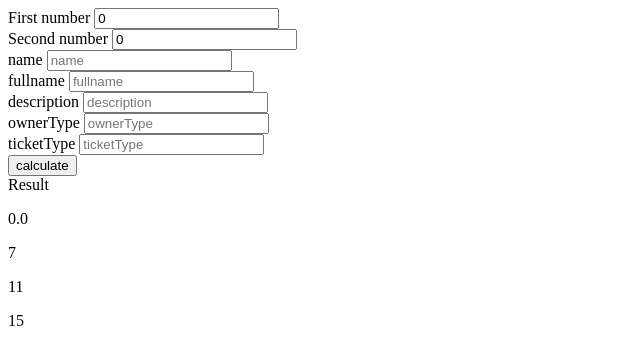
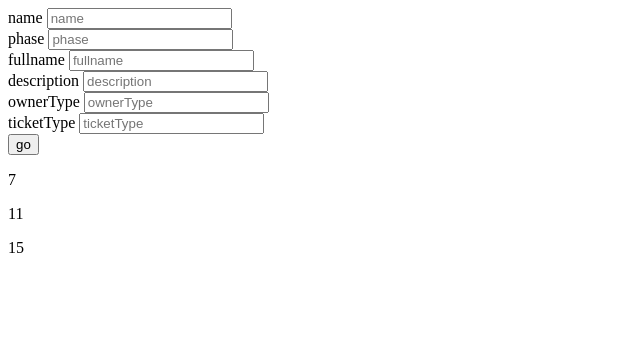
Before and after one commit to XiaolinSong5/calculator-frontend, an Angular app: page / in a window 1280 px wide. Shown: the top 364 px of the page, without its empty margins (0-640 px from the left). Built offline with nearby package versions, Linux system fonts and the light colour scheme; data requests are answered from the project's data file.

Commit message:
Replace second with phase

```diff
--- a/src/app/Calculation.ts
+++ b/src/app/Calculation.ts
@@ -1,7 +1,7 @@
 export interface Calculation {
   id: number;
   firstNumber: number;
-  secondNumber: number;
+  phase: string;
   result: number;
   name: string;
   fullname: string;
--- a/src/app/components/calculations/calculations.component.ts
+++ b/src/app/components/calculations/calculations.component.ts
@@ -19,7 +19,7 @@ export class CalculationsComponent implements OnInit {
     );
   }
   addCalculation(calculation: Calculation) {
-    console.log("calculations component add calculation. first: " + calculation.firstNumber + " second:" + calculation.secondNumber);
+    console.log("calculations component add calculation. first: " + calculation.firstNumber);
     this.calculatorService.addCalculation(calculation).subscribe((calculation)=> (
       this.calculations.push(calculation)
     ));
--- a/src/app/components/calculator/calculator.component.html
+++ b/src/app/components/calculator/calculator.component.html
@@ -1,15 +1,16 @@
 <form (ngSubmit)="onSubmit()">
-  <div>
-    <label for="first"> First number </label>
-    <input type="number" name="first" [(ngModel)]="first" id="first" placeholder="first number">
-  </div>
-  <div>
-    <label> Second number </label>
-    <input type="number" name="second" [(ngModel)]="second" id="second" placeholder="second number">
-  </div>
+  <!--<div>-->
+    <!--<label for="first"> First number </label>-->
+    <!--<input type="number" name="first" [(ngModel)]="first" id="first" placeholder="first number">-->
+  <!--</div>-->
+
   <div>
   <label for="name"> name </label>
   <input type="text" name="name" [(ngModel)]="name" id="name" placeholder="name">
+  </div>
+  <div>
+    <label> phase </label>
+    <input type="text" name="phase" [(ngModel)]="phase" id="phase" placeholder="phase">
   </div>
   <div>
     <label> fullname </label>
@@ -27,9 +28,5 @@
     <label> ticketType </label>
     <input type="text" name="ticketType" [(ngModel)]="ticketType" id="ticketType" placeholder="ticketType">
   </div>
-  <input type="submit" value="calculate">
-  <div>
-  <label> Result </label>
-    <p>{{resultDisplay}}</p>
-  </div>
+  <input type="submit" value="go">
 </form>
--- a/src/app/components/calculator/calculator.component.ts
+++ b/src/app/components/calculator/calculator.component.ts
@@ -13,7 +13,7 @@ export class CalculatorComponent implements OnInit {
   id: number= 0;
   result: number=0 ;
   first: number = 0;
-  second: number = 0;
+  phase: string = '';
   name: string = '';
   fullname: string = '';
   ticketType: string = '';
@@ -38,7 +38,7 @@ export class CalculatorComponent implements OnInit {
     const newCalculation: Calculation = {
       id: 0,
       firstNumber: this.first,
-      secondNumber: this.second,
+      phase: this.phase,
       name: this.name,
       fullname: this.fullname,
       ticketType: this.ticketType,
@@ -53,7 +53,7 @@ export class CalculatorComponent implements OnInit {
     });
     this.id = 0;
     this.first =0;
-    this.second = 0;
+    this.phase = '';
     this.name = '';
     this.fullname = '';
     this.description = '';
--- a/src/app/services/calculator.service.ts
+++ b/src/app/services/calculator.service.ts
@@ -21,7 +21,7 @@ export class CalculatorService {
   private deleteUrl = "http://localhost:8080/delete";
   constructor(private http: HttpClient) { }
   addCalculation(calculation: Calculation): Observable<Calculation> {
-    console.log("Service add calculation first: " + calculation.firstNumber + " second" + calculation.secondNumber + "json: "+ JSON.stringify(calculation));
+    console.log("Service add calculation first: " + calculation.firstNumber  + "json: "+ JSON.stringify(calculation));
     console.log("addUrl" + this.addUrl);
     let a = this.http.post("http://localhost:8080/delete",calculation, httpOptions ).subscribe((result) => (
       this.display = result.toString()));
```
